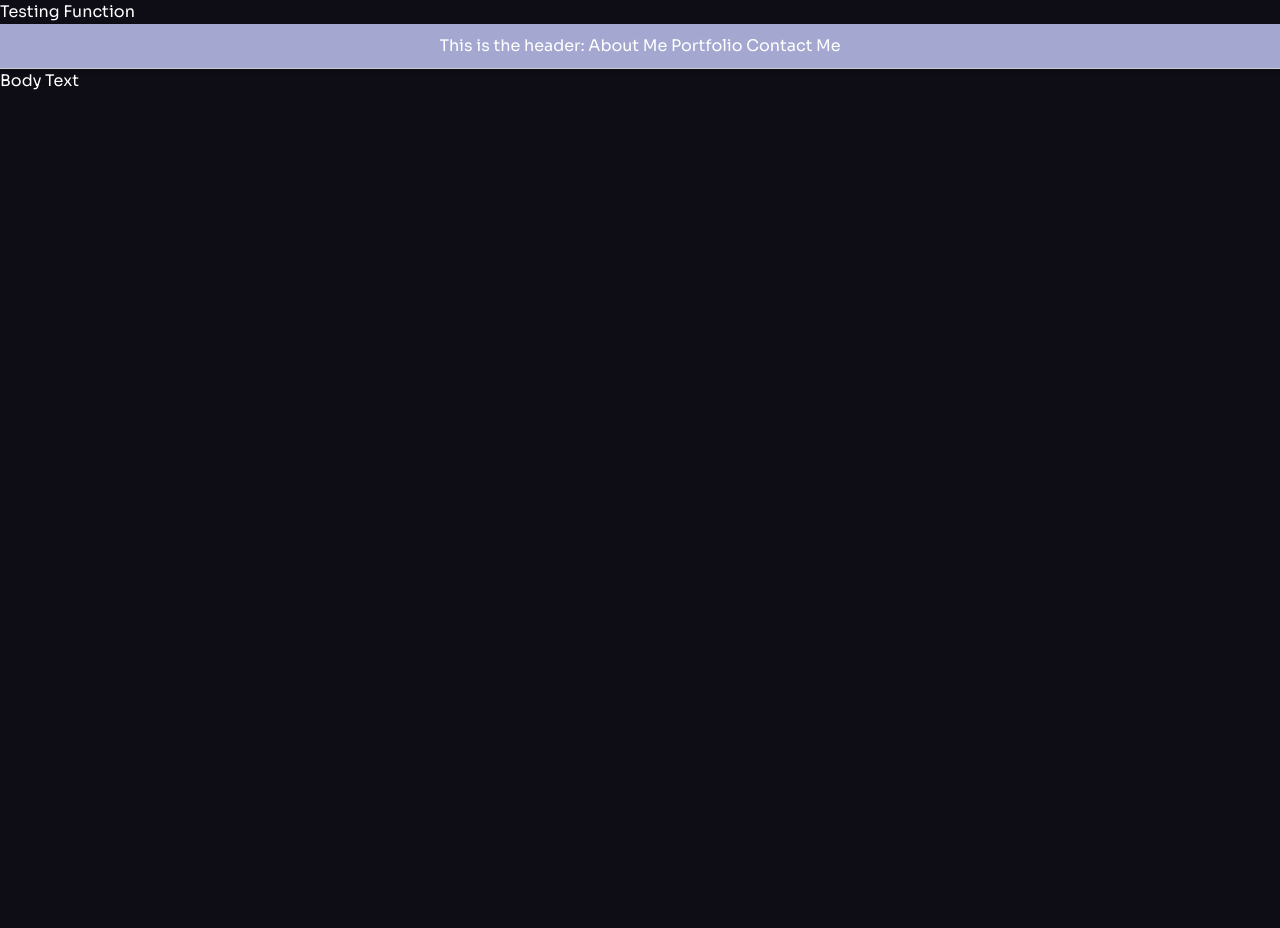
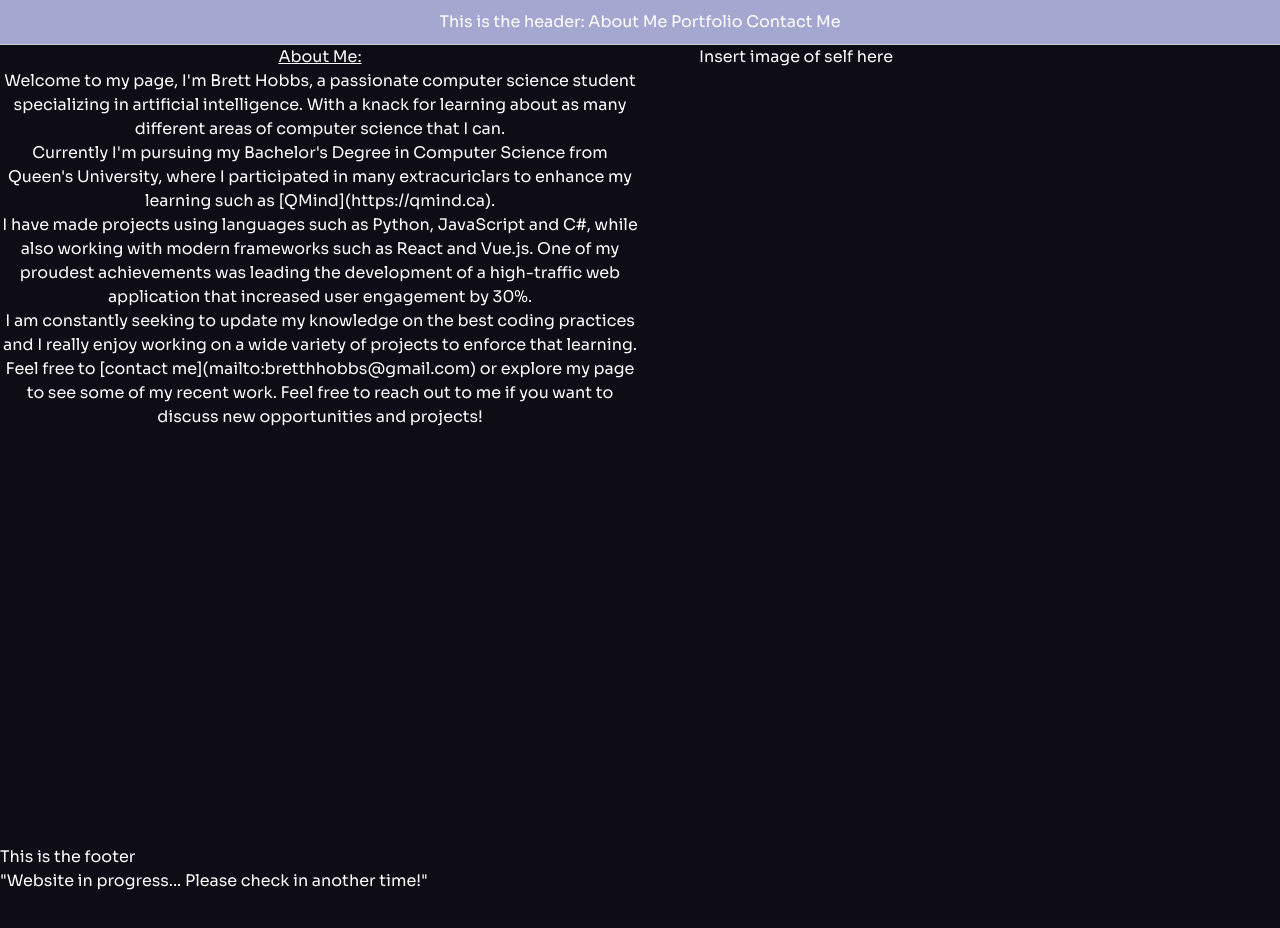
Before and after one commit to BrettTheHobbit/BrettTheHobbit.github.io, a React (Vite) app: page / in a window 1280 px wide. Shown: the top 928 px of the page. After the commit the page ends 893 px from the top, so only its background shows below. Built offline with nearby package versions, Linux system fonts and the light colour scheme.

Commit message:
[ADD] - Basics of Home page

```diff
--- a/src/App.jsx
+++ b/src/App.jsx
@@ -1,21 +1,38 @@
-//import ButtonGradient from './assets/svg/ButtonGradient';
-//import Button from "./components/Button";
 import Header from "./components/Header";
 import Footer from "./components/Footer";
 
 const App = () => {
+  return (
+    <>
+      <Header/>
+      <style>
+        {`
+          .columns-1, .columns-2 {
+            width: 50%;
+            float: left;
+          }
+        `}
+      </style>
+      <div style={{ height: '100vh' }}>
+        <div className="columns-1" align="center">
+          <h2><u>About Me:</u></h2>
+          <p>Welcome to my page, I'm Brett Hobbs, a passionate computer science student specializing in artificial intelligence. With a knack for learning about as many different areas of computer science that I can.</p>
 
-  return (//only displays bottom most element???????
-    <>
-      <h1>Testing Function</h1>
-      <Header/>
-        <div style={{ height: '200vh' }}>
-          <p>Body Text</p>
+          <p>Currently I'm pursuing my Bachelor's Degree in Computer Science from Queen's University, where I participated in many extracuriclars to enhance my learning such as [QMind](https://qmind.ca). </p>
+
+          <p>I have made projects using languages such as Python, JavaScript and C#, while also working with modern frameworks such as React and Vue.js. One of my proudest achievements was leading the development of a high-traffic web application that increased user engagement by 30%.</p>
+
+          <p>I am constantly seeking to update my knowledge on the best coding practices and I really enjoy working on a wide variety of projects to enforce that learning.</p>
+
+          <p>Feel free to [contact me](mailto:bretthhobbs@gmail.com) or explore my page to see some of my recent work. Feel free to reach out to me if you want to discuss new opportunities and projects!</p>
         </div>
+        <div className="columns-2" align="center">
+          <p>Insert image of self here</p>
+        </div>
+      </div>
       <Footer/>
     </>
   )
-
 }
 
-export default App
+export default App;
```
Also changed, not shown: src/components/ResumeSlot.css (added), src/components/ResumeSlot.jsx (added).
